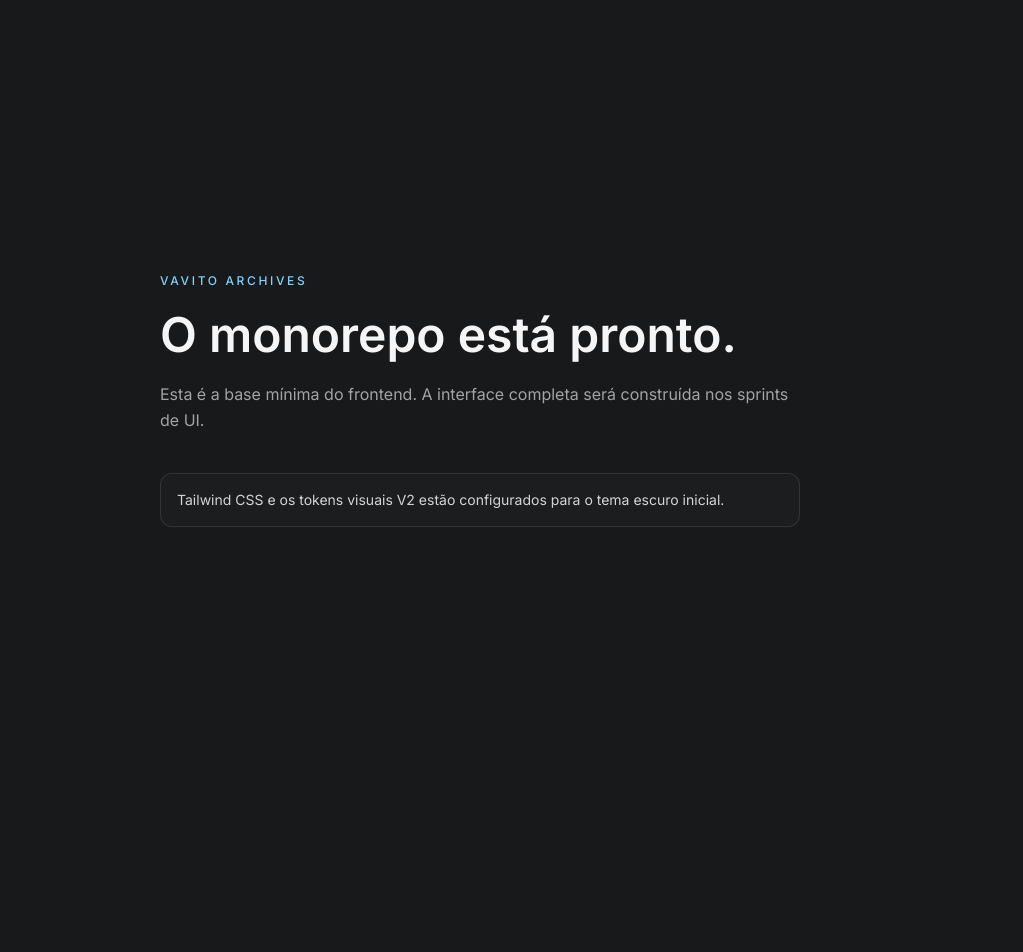
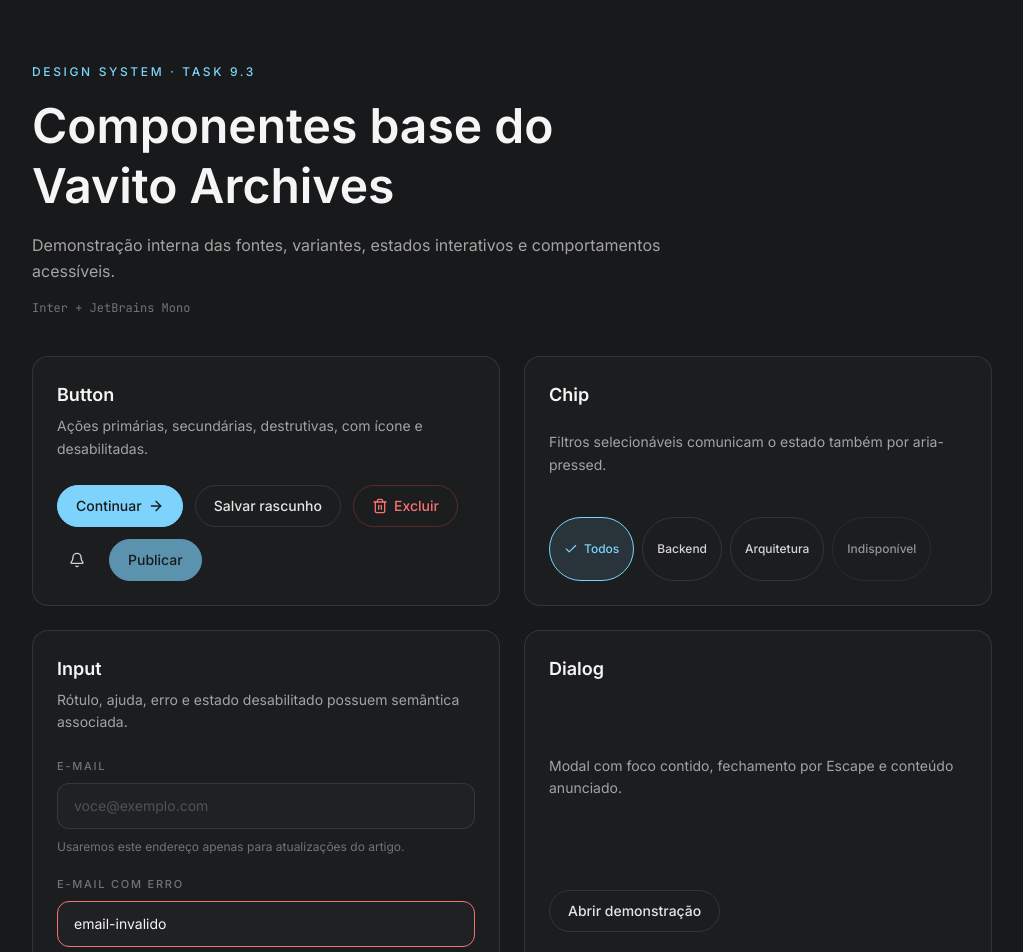
Before and after one commit to vavito/vavito_archives, a Next.js app in the folder apps/web/: page / in a window 1280 px wide. Shown: the top 952 px of the page, without its empty margins (128-1151 px from the left). Before the commit the page ends 800 px from the top, so only its background shows below. Built offline with nearby package versions, Linux system fonts and the light colour scheme.

Commit message:
feat(web): demonstra estados dos componentes base

```diff
--- a/apps/web/src/app/page.tsx
+++ b/apps/web/src/app/page.tsx
@@ -1,5 +1,5 @@
-import { MonorepoStatus } from '@web/components/monorepo-status';
+import { DesignSystemDemo } from '@web/components/design-system-demo';
 
 export default function HomePage() {
-  return <MonorepoStatus />;
+  return <DesignSystemDemo />;
 }
--- /dev/null
+++ b/apps/web/src/components/design-system-demo.tsx
@@ -0,0 +1,153 @@
+'use client';
+
+import {
+  Button,
+  Chip,
+  Dialog,
+  DialogClose,
+  DialogContent,
+  DialogDescription,
+  DialogFooter,
+  DialogHeader,
+  DialogTitle,
+  DialogTrigger,
+  Input,
+} from '@vavito/ui';
+import { ArrowRight, Bell, Check, Trash2 } from 'lucide-react';
+import { useState } from 'react';
+
+const topics = ['Todos', 'Backend', 'Arquitetura'];
+
+function ComponentSection({
+  children,
+  description,
+  title,
+}: Readonly<{
+  children: React.ReactNode;
+  description: string;
+  title: string;
+}>) {
+  return (
+    <section className="bg-surface-card grid gap-6 rounded-2xl border border-border p-5 sm:p-6">
+      <div className="grid gap-1.5">
+        <h2 className="text-neutral-100 text-lg font-semibold">{title}</h2>
+        <p className="text-neutral-400 text-sm leading-relaxed">{description}</p>
+      </div>
+      {children}
+    </section>
+  );
+}
+
+export function DesignSystemDemo() {
+  const [activeTopic, setActiveTopic] = useState('Todos');
+
+  return (
+    <main className="mx-auto grid min-h-screen w-full max-w-5xl gap-10 px-4 py-12 sm:px-6 lg:px-8 lg:py-16">
+      <header className="grid max-w-prose gap-4">
+        <p className="text-accent text-xs font-medium tracking-eyebrow uppercase">
+          Design system · Task 9.3
+        </p>
+        <h1 className="text-neutral-100 text-4xl leading-tight font-semibold sm:text-5xl">
+          Componentes base do Vavito Archives
+        </h1>
+        <p className="text-neutral-400 max-w-reading text-base leading-relaxed">
+          Demonstração interna das fontes, variantes, estados interativos e comportamentos
+          acessíveis.
+        </p>
+        <code className="font-mono text-neutral-500 text-xs">Inter + JetBrains Mono</code>
+      </header>
+
+      <div className="grid gap-6 lg:grid-cols-2">
+        <ComponentSection
+          title="Button"
+          description="Ações primárias, secundárias, destrutivas, com ícone e desabilitadas."
+        >
+          <div className="flex flex-wrap items-center gap-3">
+            <Button>
+              Continuar
+              <ArrowRight aria-hidden="true" />
+            </Button>
+            <Button variant="secondary">Salvar rascunho</Button>
+            <Button variant="danger">
+              <Trash2 aria-hidden="true" />
+              Excluir
+            </Button>
+            <Button aria-label="Ver notificações" size="icon" variant="ghost">
+              <Bell aria-hidden="true" />
+            </Button>
+            <Button disabled>Publicar</Button>
+          </div>
+        </ComponentSection>
+
+        <ComponentSection
+          title="Chip"
+          description="Filtros selecionáveis comunicam o estado também por aria-pressed."
+        >
+          <div className="flex flex-wrap gap-2">
+            {topics.map((topic) => (
+              <Chip
+                key={topic}
+                active={activeTopic === topic}
+                onClick={() => setActiveTopic(topic)}
+              >
+                {activeTopic === topic ? <Check aria-hidden="true" /> : null}
+                {topic}
+              </Chip>
+            ))}
+            <Chip disabled>Indisponível</Chip>
+          </div>
+        </ComponentSection>
+
+        <ComponentSection
+          title="Input"
+          description="Rótulo, ajuda, erro e estado desabilitado possuem semântica associada."
+        >
+          <div className="grid gap-5">
+            <Input
+              description="Usaremos este endereço apenas para atualizações do artigo."
+              label="E-mail"
+              placeholder="voce@exemplo.com"
+              type="email"
+            />
+            <Input
+              error="Informe um endereço de e-mail válido."
+              label="E-mail com erro"
+              defaultValue="email-invalido"
+            />
+            <Input disabled label="Campo desabilitado" value="Somente leitura" readOnly />
+          </div>
+        </ComponentSection>
+
+        <ComponentSection
+          title="Dialog"
+          description="Modal com foco contido, fechamento por Escape e conteúdo anunciado."
+        >
+          <div>
+            <Dialog>
+              <DialogTrigger asChild>
+                <Button variant="secondary">Abrir demonstração</Button>
+              </DialogTrigger>
+              <DialogContent>
+                <DialogHeader>
+                  <DialogTitle>Ativar notificações?</DialogTitle>
+                  <DialogDescription>
+                    Você receberá avisos quando houver novidades nos artigos acompanhados.
+                  </DialogDescription>
+                </DialogHeader>
+                <Input label="E-mail para avisos" placeholder="voce@exemplo.com" type="email" />
+                <DialogFooter>
+                  <DialogClose asChild>
+                    <Button variant="secondary">Agora não</Button>
+                  </DialogClose>
+                  <DialogClose asChild>
+                    <Button>Ativar</Button>
+                  </DialogClose>
+                </DialogFooter>
+              </DialogContent>
+            </Dialog>
+          </div>
+        </ComponentSection>
+      </div>
+    </main>
+  );
+}
--- a/apps/web/src/components/monorepo-status.tsx
+++ /dev/null
@@ -1,16 +0,0 @@
-export function MonorepoStatus() {
-  return (
-    <main className="mx-auto grid min-h-screen max-w-3xl content-center gap-4 px-4 py-12 md:px-8">
-      <p className="text-accent text-xs font-medium tracking-eyebrow uppercase">Vavito Archives</p>
-      <h1 className="text-neutral-100 text-4xl leading-tight font-semibold sm:text-5xl">
-        O monorepo está pronto.
-      </h1>
-      <p className="text-neutral-400 max-w-reading text-base leading-relaxed">
-        Esta é a base mínima do frontend. A interface completa será construída nos sprints de UI.
-      </p>
-      <p className="bg-surface-card text-neutral-300 mt-6 max-w-reading rounded-xl border border-border p-4 text-sm">
-        Tailwind CSS e os tokens visuais V2 estão configurados para o tema escuro inicial.
-      </p>
-    </main>
-  );
-}
```
